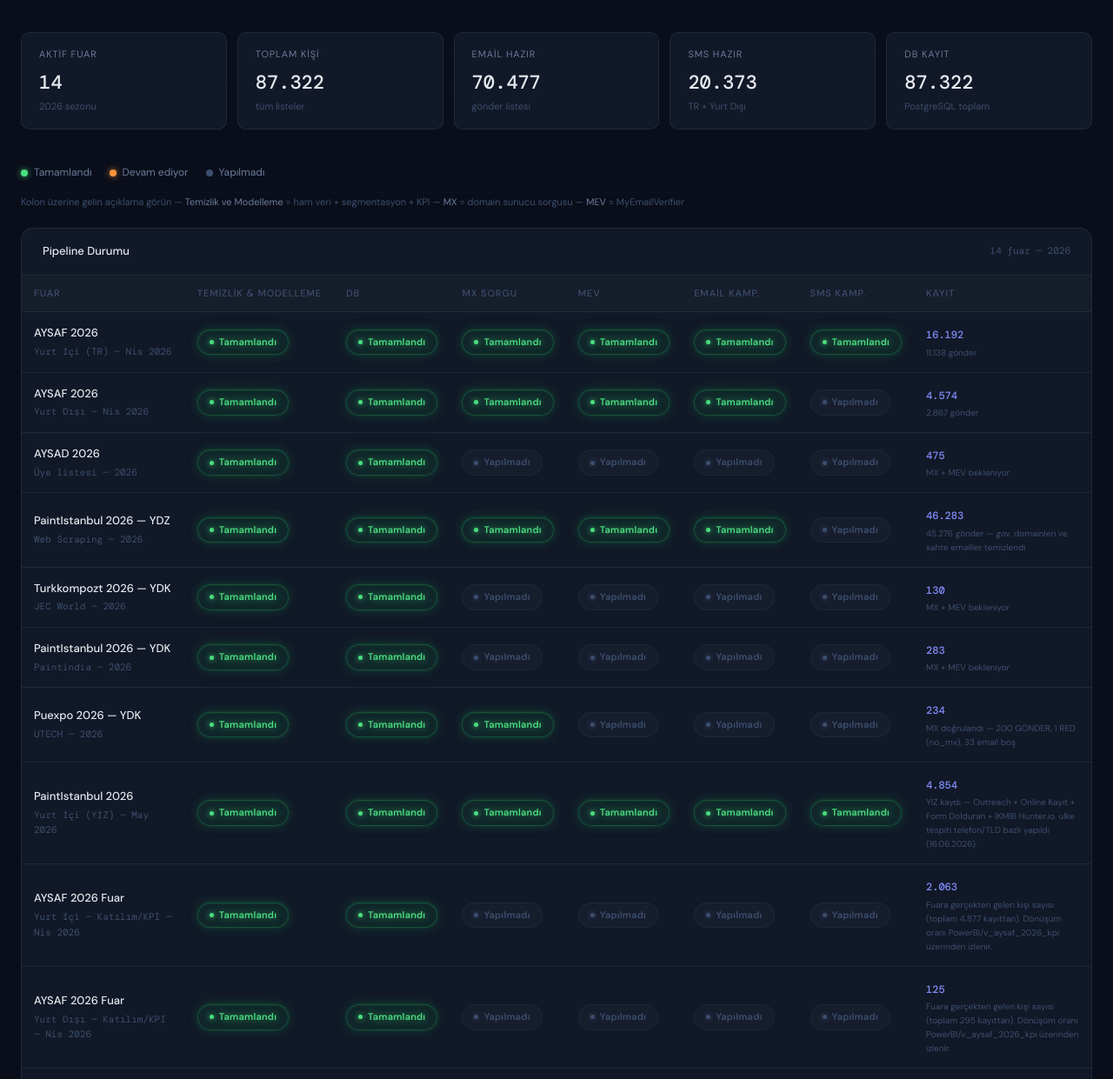
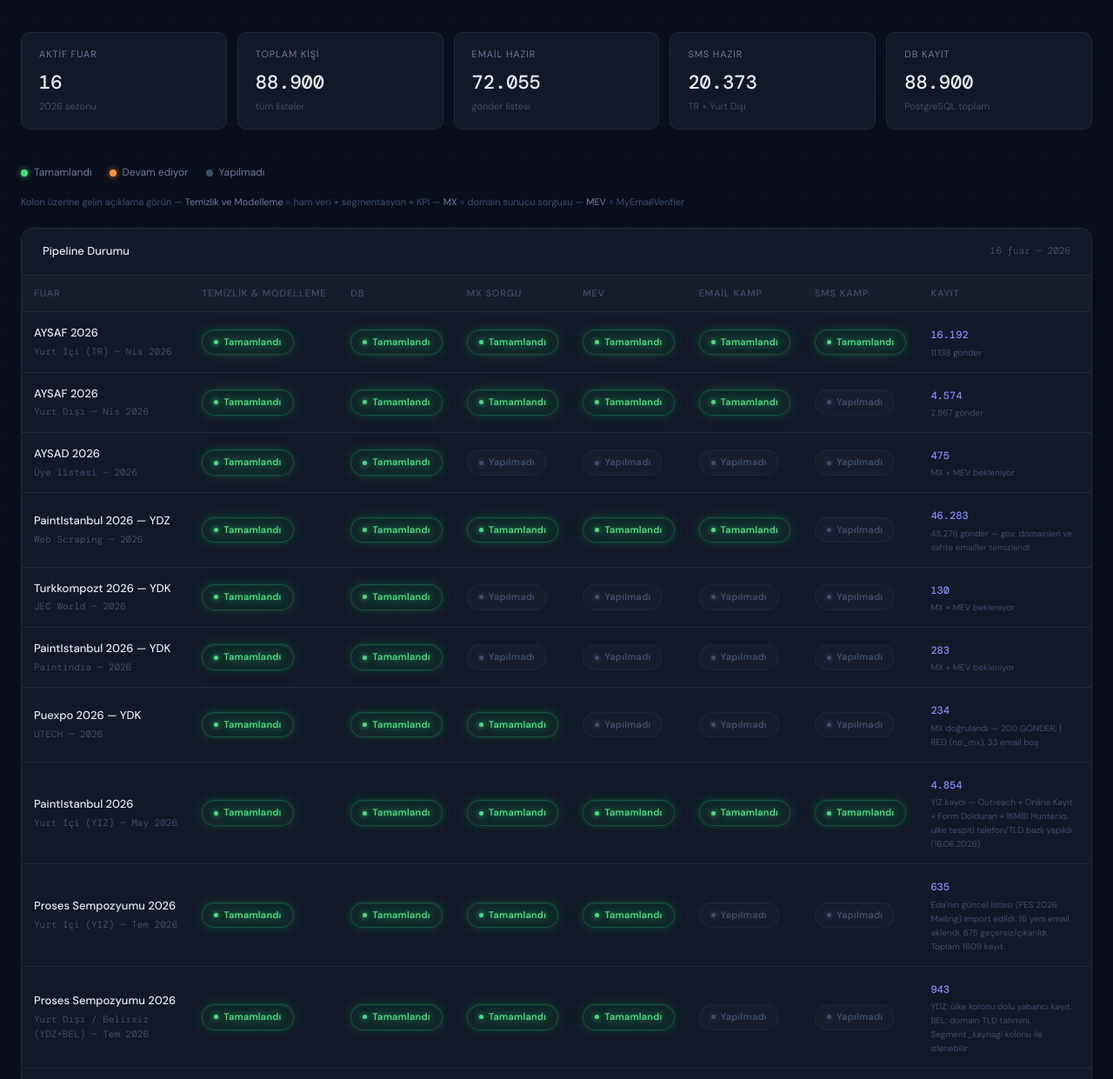
Before and after one commit to ali-pervanoglu/cng-fuar-takip, a plain HTML site: page index.html in a window 1280 px wide. Shown: the part 139-1380 px from the top of the page at 87% size. Drawn offline with nearby package versions, Linux system fonts and the light colour scheme.

Commit message:
ETL guncelleme Sal 14.07.2026

```diff
--- a/data.json
+++ b/data.json
@@ -1,13 +1,13 @@
 {
   "meta": {
-    "uretim_ts": "2026-07-14T06:32:53.983538+00:00"
+    "uretim_ts": "2026-07-14T14:50:13.877965+00:00"
   },
   "kpi": {
-    "aktif_fuar": 14,
-    "toplam_kisi": 87322,
-    "email_hazir": 70477,
+    "aktif_fuar": 16,
+    "toplam_kisi": 88900,
+    "email_hazir": 72055,
     "sms_hazir": 20373,
-    "db_kayit": 87322,
+    "db_kayit": 88900,
     "son_guncelleme": "14.07.2026"
   },
   "fuarlar": [
@@ -124,6 +124,34 @@
       "pct": 100
     },
     {
+      "ad": "Proses Sempozyumu 2026",
+      "alt": "Yurt İçi (YİZ)",
+      "tarih": "Tem 2026",
+      "t": "D",
+      "db": "D",
+      "mx": "D",
+      "mev": "D",
+      "em": "W",
+      "sms": "W",
+      "kayit": "635",
+      "gonder": "Eda'nın güncel listesi (PES 2026 Mailing) import edildi. 16 yeni email eklendi, 675 geçersiz/çıkarıldı. Toplam 1609 kayıt.",
+      "pct": 67
+    },
+    {
+      "ad": "Proses Sempozyumu 2026",
+      "alt": "Yurt Dışı / Belirsiz (YDZ+BEL)",
+      "tarih": "Tem 2026",
+      "t": "D",
+      "db": "D",
+      "mx": "D",
+      "mev": "D",
+      "em": "W",
+      "sms": "W",
+      "kayit": "943",
+      "gonder": "YDZ: ülke kolonu dolu yabancı kayıt. BEL: domain TLD tahmini. Segment_kaynagi kolonu ile izlenebilir.",
+      "pct": 67
+    },
+    {
       "ad": "AYSAF 2026 Fuar",
       "alt": "Yurt İçi — Katılım/KPI",
       "tarih": "Nis 2026",
--- a/index.html
+++ b/index.html
@@ -304,6 +304,8 @@
   {ad:"PaintIstanbul 2026 — YDK", alt:"Paintindia", tarih:"2026", t:D, db:D, mx:W, mev:W, em:W, sms:W, kayit:"283", gonder:"MX + MEV bekleniyor", pct:33},
   {ad:"Puexpo 2026 — YDK", alt:"UTECH", tarih:"2026", t:D, db:D, mx:D, mev:W, em:W, sms:W, kayit:"234", gonder:"MX doğrulandı — 200 GÖNDER, 1 RED (no_mx), 33 email boş", pct:50},
   {ad:"PaintIstanbul 2026", alt:"Yurt İçi (YİZ)", tarih:"May 2026", t:D, db:D, mx:D, mev:D, em:D, sms:D, kayit:"4.854", gonder:"YİZ kaydı — Outreach + Online Kayıt + Form Dolduran + İKMİB Hunter.io. ulke tespiti telefon/TLD bazlı yapıldı (16.06.2026).", pct:100},
+  {ad:"Proses Sempozyumu 2026", alt:"Yurt İçi (YİZ)", tarih:"Tem 2026", t:D, db:D, mx:D, mev:D, em:W, sms:W, kayit:"635", gonder:"Eda'nın güncel listesi (PES 2026 Mailing) import edildi. 16 yeni email eklendi, 675 geçersiz/çıkarıldı. Toplam 1609 kayıt.", pct:67},
+  {ad:"Proses Sempozyumu 2026", alt:"Yurt Dışı / Belirsiz (YDZ+BEL)", tarih:"Tem 2026", t:D, db:D, mx:D, mev:D, em:W, sms:W, kayit:"943", gonder:"YDZ: ülke kolonu dolu yabancı kayıt. BEL: domain TLD tahmini. Segment_kaynagi kolonu ile izlenebilir.", pct:67},
   {ad:"AYSAF 2026 Fuar", alt:"Yurt İçi — Katılım/KPI", tarih:"Nis 2026", t:D, db:D, mx:W, mev:W, em:W, sms:W, kayit:"2.063", gonder:"Fuara gerçekten gelen kişi sayısı (toplam 4.877 kayıttan). Dönüşüm oranı PowerBI/v_aysaf_2026_kpi üzerinden izlenir.", pct:33},
   {ad:"AYSAF 2026 Fuar", alt:"Yurt Dışı — Katılım/KPI", tarih:"Nis 2026", t:D, db:D, mx:W, mev:W, em:W, sms:W, kayit:"125", gonder:"Fuara gerçekten gelen kişi sayısı (toplam 295 kayıttan). Dönüşüm oranı PowerBI/v_aysaf_2026_kpi üzerinden izlenir.", pct:33},
   {ad:"Chemex 2026", alt:"YİZ", tarih:"2026", t:D, db:D, mx:D, mev:W, em:W, sms:W, kayit:"6.137", gonder:"6.137 YİZ (6.083 TR + 54 Türkiye temsilcisi). SMS:5.477 / Sadece Email:660. Kampanya listesi hazır, gönderim bekleniyor.", pct:50},
```
